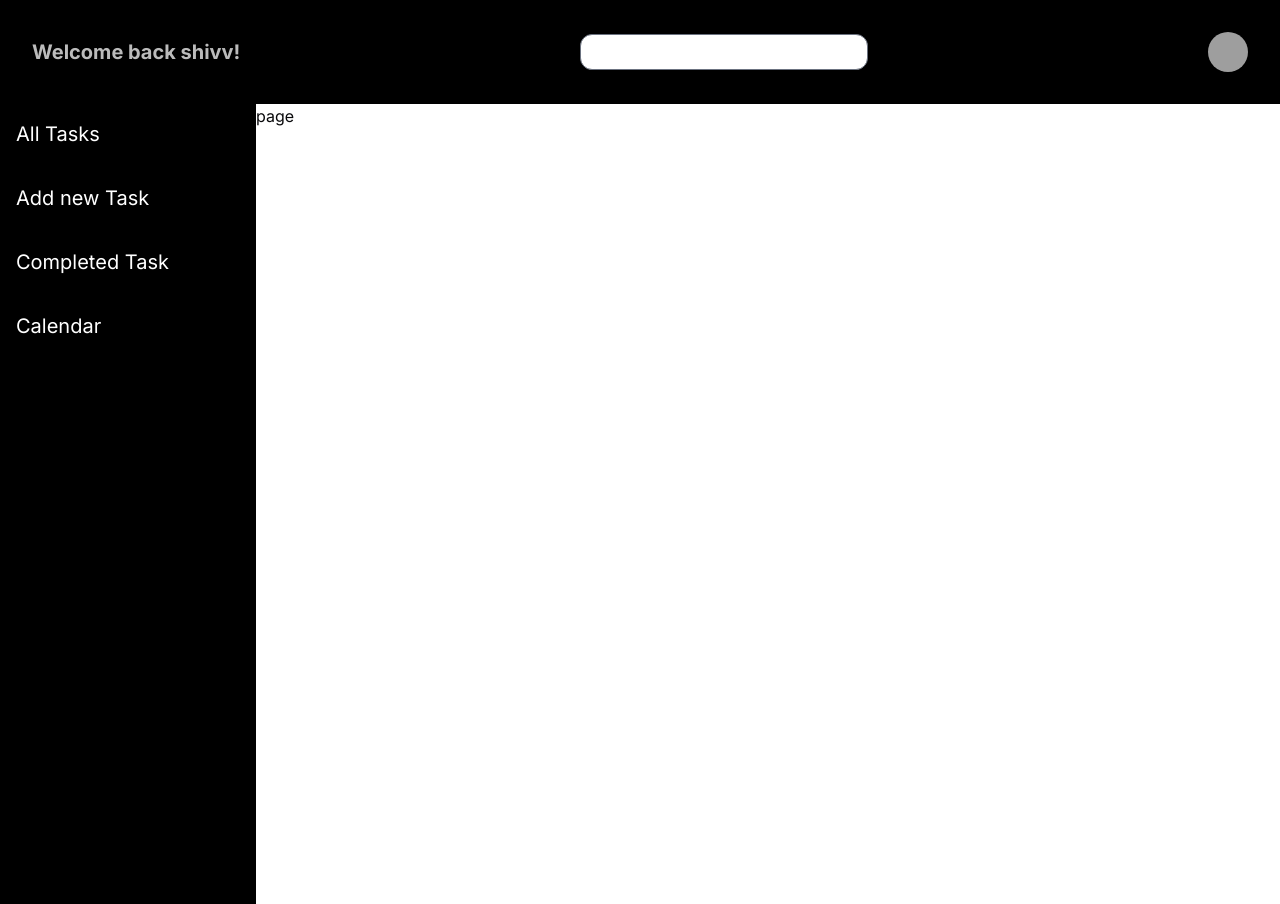
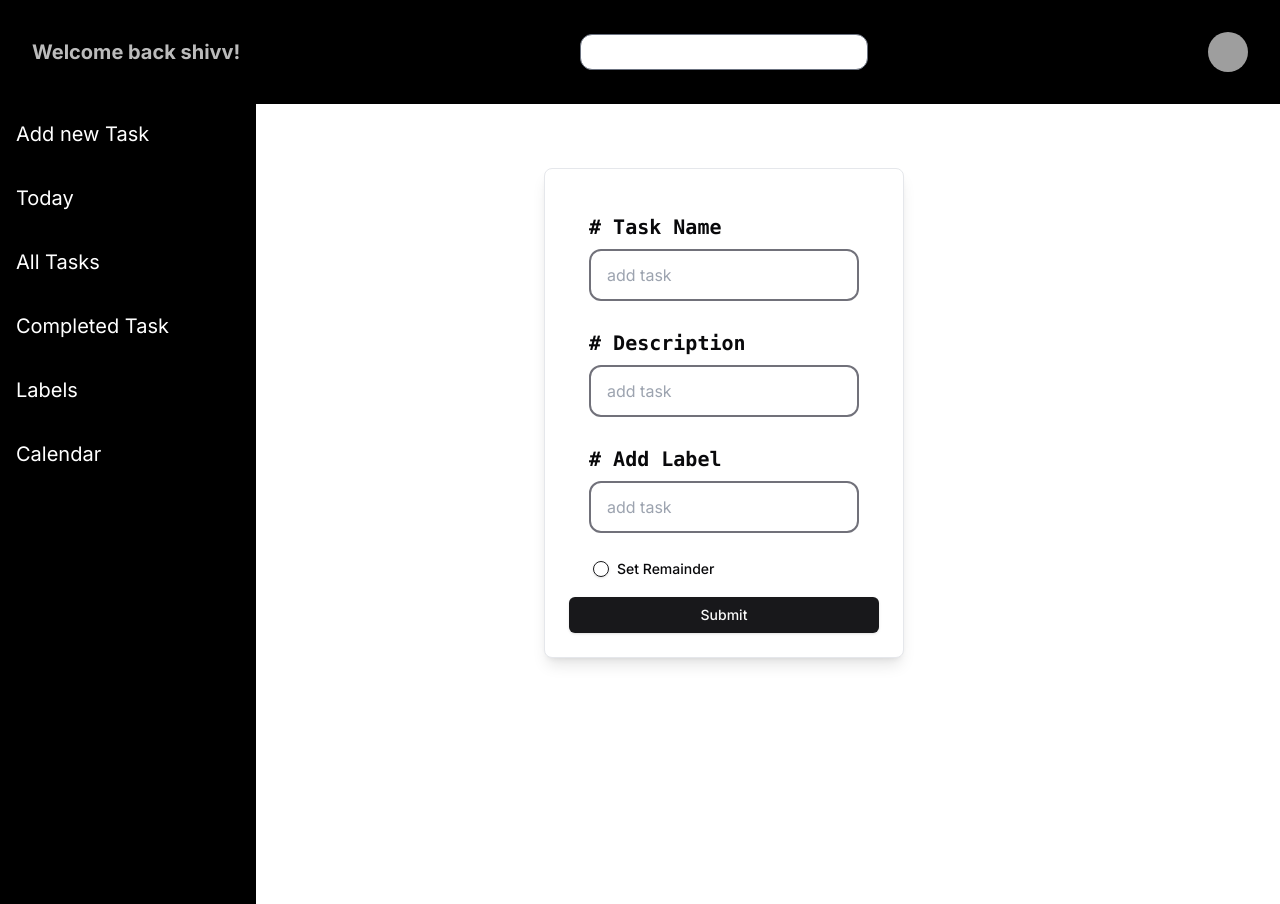
Before and after one commit to shivpratikhande/SUD_intern, a Next.js app in the folder my-app/: page /home/addTask in a window 1280 px wide. Built offline with nearby package versions, Linux system fonts and the light colour scheme; grey boxes are pictures that could not be loaded.

Commit message:
added estentials

```diff
--- a/my-app/app/home/addTask/page.tsx
+++ b/my-app/app/home/addTask/page.tsx
@@ -1,8 +1,44 @@
+import Block from '@/components/Block'
+import Input from '@/components/Input'
+import { Button } from '@/components/ui/button'
 import React from 'react'
+
+import { Label } from "@/components/ui/label"
+import { RadioGroup, RadioGroupItem } from "@/components/ui/radio-group"
+
 
 function page() {
   return (
-    <div>page</div>
+    <div className='flex justify-center'>
+      <Block>
+        <form action="">
+
+          <Input name={"Task Name"} className={""} id={"tasks"} placeholder={"add task"} type={"string"} />
+          <Input name={"Description"} className={""} id={"tasks"} placeholder={"add task"} type={"string"} />
+          <Input name={"Add Label"} className={""} id={"tasks"} placeholder={"add task"} type={"string"} />
+
+          <div className=' py-2 pb-5 px-6'>
+            <RadioGroup>
+              <div className="flex items-center space-x-2">
+                <RadioGroupItem value="option-one" id="option-one" />
+                <Label htmlFor="option-one"> Set Remainder</Label>
+              </div>
+            </RadioGroup>
+
+          </div>
+          <Button className=' w-full'>Submit</Button>{/*  */}
+
+
+
+        </form>
+
+
+
+
+
+
+      </Block>
+    </div>
   )
 }
 
--- a/my-app/app/home/allTasks/page.tsx
+++ b/my-app/app/home/allTasks/page.tsx
@@ -5,16 +5,8 @@
 
 function page() {
   return (
-    <div>
-      <Block>
-      <Input name={"Task Name"} className={""} id={"tasks"} placeholder={"add task"} type={"string"}/>
-      <Input name={"Description"} className={""} id={"tasks"} placeholder={"add task"} type={"string"}/>
-      <Input name={"add task"} className={""} id={"tasks"} placeholder={"add task"} type={"string"}/>
-
-      <Button className=' w-full'>Submit</Button>
-
-
-      </Block>
+    <div className=" flex justify-center">
+     all
 
     </div>
   )
--- /dev/null
+++ b/my-app/app/home/labels/page.tsx
@@ -0,0 +1,9 @@
+import React from 'react'
+
+function page() {
+  return (
+    <div>page</div>
+  )
+}
+
+export default page
--- a/my-app/app/home/layout.tsx
+++ b/my-app/app/home/layout.tsx
@@ -1,3 +1,4 @@
+import Cover from "@/components/Cover"
 import Sidebar from "@/components/Sidebar"
 import Top from "@/components/Top"
 
@@ -5,13 +6,19 @@
 export default function Layout({ children }) {
   return (
 
-    <div>
+    <div className=" min-h-screen flex flex-col">
       <Top />
 
-      <div className=" flex">
+      <div className=" flex  flex-1">
 
         <Sidebar />
-        <main>{children}</main>
+        <div className="  flex-1 m-5 mx-10 mr-32 mt-16">
+
+
+            <main>{children}</main>
+
+
+        </div>
       </div>
     </div>
 
--- /dev/null
+++ b/my-app/app/home/today/page.tsx
@@ -0,0 +1,9 @@
+import React from 'react'
+
+function page() {
+  return (
+    <div>page</div>
+  )
+}
+
+export default page
--- a/my-app/app/pages/Home.tsx
+++ b/my-app/app/pages/Home.tsx
@@ -6,7 +6,7 @@
 function Home() {
     return (
         <div>
-
+home
 
         </div>
     )
--- a/my-app/components/Sidebar.tsx
+++ b/my-app/components/Sidebar.tsx
@@ -15,6 +15,22 @@
     <div className="flex h-screen">
       <div className="flex flex-col">
         <div className="flex flex-col flex-1 overflow-y-auto w-64 text-xl gap-5 py-2 bg-black">
+
+
+          <Link
+            href="/home/addTask"
+            className={`py-2 px-4 ${selectedLink === 'addTask' ? 'bg-white text-black' : 'text-white'} hover:bg-white hover:text-black hover:rounded-lg transition duration-500 rounded-lg`}
+            onClick={() => handleClick('addTask')}
+          >
+            Add new Task
+          </Link>
+          <Link
+            href="/home/today"
+            className={`py-2 px-4 ${selectedLink === 'today' ? 'bg-white text-black' : 'text-white'} hover:bg-white hover:text-black hover:rounded-lg transition duration-500 rounded-lg`}
+            onClick={() => handleClick('today')}
+          >
+            Today
+          </Link>
           <Link
             href="/home/allTasks"
             className={`py-2 px-4 ${selectedLink === 'allTasks' ? 'bg-white text-black' : 'text-white'} hover:bg-white hover:text-black hover:rounded-lg transition duration-500 rounded-lg`}
@@ -23,18 +39,18 @@
             All Tasks
           </Link>
           <Link
-            href="/home/addTask"
-            className={`py-2 px-4 ${selectedLink === 'addTask' ? 'bg-white text-black' : 'text-white'} hover:bg-white hover:text-black hover:rounded-lg transition duration-500 rounded-lg`}
-            onClick={() => handleClick('addTask')}
-          >
-            Add new Task
-          </Link>
-          <Link
             href="/home/dashboard"
             className={`py-2 px-4 ${selectedLink === 'completedTask' ? 'bg-white text-black' : 'text-white'} hover:bg-white hover:text-black hover:rounded-lg transition duration-500 rounded-lg`}
             onClick={() => handleClick('completedTask')}
           >
             Completed Task
+          </Link>
+          <Link
+            href="/home/labels"
+            className={`py-2 px-4 ${selectedLink === 'labels' ? 'bg-white text-black' : 'text-white'} hover:bg-white hover:text-black hover:rounded-lg transition duration-500 rounded-lg`}
+            onClick={() => handleClick('labels')}
+          >
+            Labels
           </Link>
           <Link
             href="/home/calender"
--- /dev/null
+++ b/my-app/components/ui/label.tsx
@@ -0,0 +1,26 @@
+"use client"
+
+import * as React from "react"
+import * as LabelPrimitive from "@radix-ui/react-label"
+import { cva, type VariantProps } from "class-variance-authority"
+
+import { cn } from "@/lib/utils"
+
+const labelVariants = cva(
+  "text-sm font-medium leading-none peer-disabled:cursor-not-allowed peer-disabled:opacity-70"
+)
+
+const Label = React.forwardRef<
+  React.ElementRef<typeof LabelPrimitive.Root>,
+  React.ComponentPropsWithoutRef<typeof LabelPrimitive.Root> &
+    VariantProps<typeof labelVariants>
+>(({ className, ...props }, ref) => (
+  <LabelPrimitive.Root
+    ref={ref}
+    className={cn(labelVariants(), className)}
+    {...props}
+  />
+))
+Label.displayName = LabelPrimitive.Root.displayName
+
+export { Label }
--- /dev/null
+++ b/my-app/components/ui/radio-group.tsx
@@ -0,0 +1,44 @@
+"use client"
+
+import * as React from "react"
+import { CheckIcon } from "@radix-ui/react-icons"
+import * as RadioGroupPrimitive from "@radix-ui/react-radio-group"
+
+import { cn } from "@/lib/utils"
+
+const RadioGroup = React.forwardRef<
+  React.ElementRef<typeof RadioGroupPrimitive.Root>,
+  React.ComponentPropsWithoutRef<typeof RadioGroupPrimitive.Root>
+>(({ className, ...props }, ref) => {
+  return (
+    <RadioGroupPrimitive.Root
+      className={cn("grid gap-2", className)}
+      {...props}
+      ref={ref}
+    />
+  )
+})
+RadioGroup.displayName = RadioGroupPrimitive.Root.displayName
+
+const RadioGroupItem = React.forwardRef<
+  React.ElementRef<typeof RadioGroupPrimitive.Item>,
+  React.ComponentPropsWithoutRef<typeof RadioGroupPrimitive.Item>
+>(({ className, ...props }, ref) => {
+  return (
+    <RadioGroupPrimitive.Item
+      ref={ref}
+      className={cn(
+        "aspect-square h-4 w-4 rounded-full border border-primary text-primary shadow focus:outline-none focus-visible:ring-1 focus-visible:ring-ring disabled:cursor-not-allowed disabled:opacity-50",
+        className
+      )}
+      {...props}
+    >
+      <RadioGroupPrimitive.Indicator className="flex items-center justify-center">
+        <CheckIcon className="h-3.5 w-3.5 fill-primary" />
+      </RadioGroupPrimitive.Indicator>
+    </RadioGroupPrimitive.Item>
+  )
+})
+RadioGroupItem.displayName = RadioGroupPrimitive.Item.displayName
+
+export { RadioGroup, RadioGroupItem }
--- a/my-app/package.json
+++ b/my-app/package.json
@@ -11,6 +11,8 @@
   "dependencies": {
     "@radix-ui/react-avatar": "^1.0.4",
     "@radix-ui/react-icons": "^1.3.0",
+    "@radix-ui/react-label": "^2.0.2",
+    "@radix-ui/react-radio-group": "^1.1.3",
     "@radix-ui/react-slot": "^1.0.2",
     "class-variance-authority": "^0.7.0",
     "clsx": "^2.1.1",
```
Also changed, not shown: 1 other file (tests, documents, lock files or other folders).
